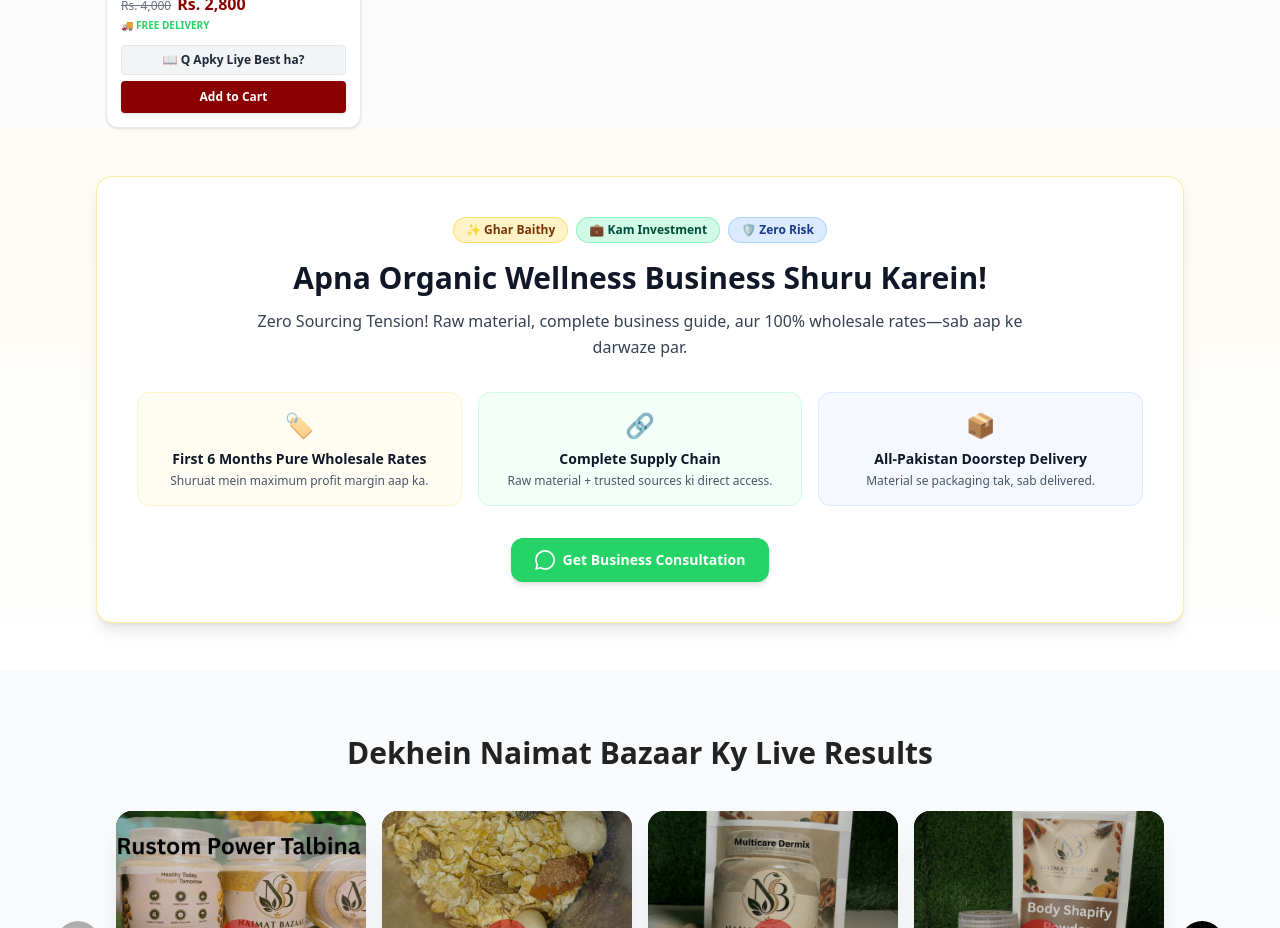
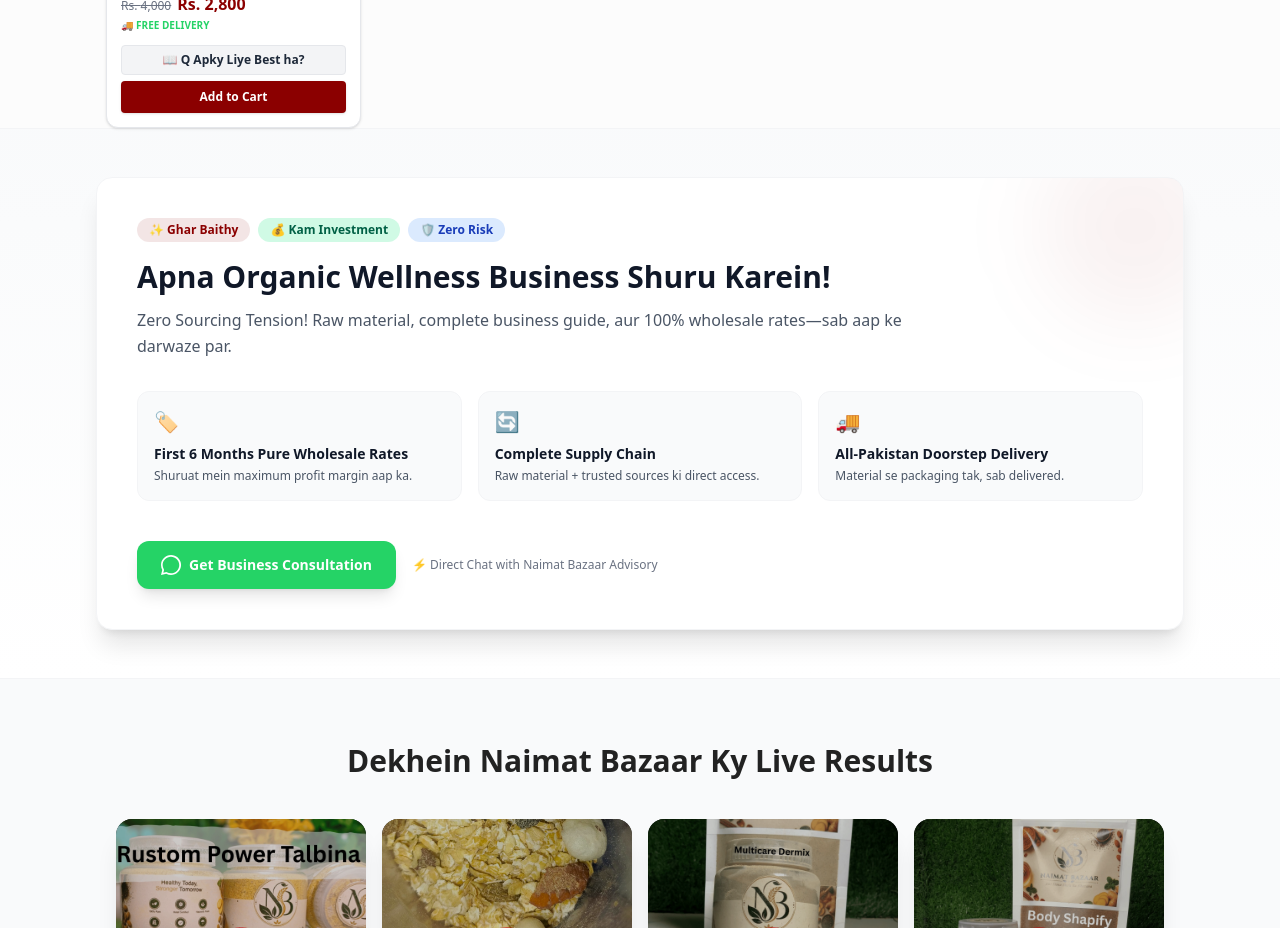
Before and after one commit to umar-dev-io/naimatbazaar, a Next.js app: page / in a window 1280 px wide. Shown: the part 2980-3908 px from the top of the page. Built offline with nearby package versions, Linux system fonts and the light colour scheme.

Commit message:
Update BusinessOpportunity.jsx

```diff
--- a/src/components/public/BusinessOpportunity.jsx
+++ b/src/components/public/BusinessOpportunity.jsx
@@ -1,106 +1,94 @@
-
 'use client';
 
 import { motion } from 'framer-motion';
 
 export default function BusinessOpportunity() {
-  // Replace with your official WhatsApp number (e.g., 923001234567)
-  const whatsappNumber = '923000000000';
-  const whatsappMessage = encodeURIComponent(
-    'Hi Naimat Bazaar, I want to get business consultation for starting my own organic wellness business.'
-  );
-  const whatsappUrl = `https://wa.me/${whatsappNumber}?text=${whatsappMessage}`;
+  const whatsappNumber = "923000000000"; // Apna WhatsApp Number yahan update karein (without +)
+  const message = encodeURIComponent("Hello Naimat Bazaar! Main apna home business shuru karne ke baaray mein consultation lena chahta/chahti hoon.");
+  const whatsappUrl = `https://wa.me/${whatsappNumber}?text=${message}`;
 
   return (
-    <section className="py-12 bg-gradient-to-b from-amber-50/50 to-white overflow-hidden">
+    <section className="py-12 bg-gradient-to-b from-gray-50 to-white border-y border-gray-100">
       <div className="max-w-6xl mx-auto px-4 sm:px-6 lg:px-8">
         <motion.div
-          initial={{ opacity: 0, y: 30 }}
+          initial={{ opacity: 0, y: 20 }}
           whileInView={{ opacity: 1, y: 0 }}
           viewport={{ once: true }}
           transition={{ duration: 0.5 }}
-          className="bg-white border border-amber-200/80 rounded-2xl p-6 md:p-10 shadow-lg relative"
+          className="bg-white rounded-2xl p-6 sm:p-10 shadow-xl border border-gray-100 relative overflow-hidden"
         >
-          {/* Top Badge */}
-          <div className="flex flex-wrap items-center justify-center gap-2 mb-4 text-center">
-            <span className="bg-amber-100 text-amber-900 text-xs font-bold px-3 py-1 rounded-full border border-amber-300/60">
+          {/* Background Accent */}
+          <div className="absolute top-0 right-0 -mt-12 -mr-12 w-48 h-48 bg-primary/5 rounded-full blur-2xl pointer-events-none"></div>
+
+          {/* Top Badges */}
+          <div className="flex flex-wrap gap-2 mb-4">
+            <span className="bg-primary/10 text-primary text-xs font-extrabold px-3 py-1 rounded-full">
               ✨ Ghar Baithy
             </span>
-            <span className="bg-emerald-100 text-emerald-900 text-xs font-bold px-3 py-1 rounded-full border border-emerald-300/60">
-              💼 Kam Investment
+            <span className="bg-emerald-100 text-emerald-800 text-xs font-extrabold px-3 py-1 rounded-full">
+              💰 Kam Investment
             </span>
-            <span className="bg-blue-100 text-blue-900 text-xs font-bold px-3 py-1 rounded-full border border-blue-300/60">
+            <span className="bg-blue-100 text-blue-800 text-xs font-extrabold px-3 py-1 rounded-full">
               🛡️ Zero Risk
             </span>
           </div>
 
-          {/* Main Headline & Subheadline */}
-          <div className="text-center max-w-3xl mx-auto mb-8">
-            <h2 className="text-2xl md:text-3xl font-extrabold text-gray-900 leading-tight mb-3">
-              Apna Organic Wellness Business Shuru Karein!
-            </h2>
-            <p className="text-sm md:text-base text-gray-700 leading-relaxed font-medium">
-              Zero Sourcing Tension! Raw material, complete business guide, aur 100% wholesale rates—sab aap ke darwaze par.
-            </p>
-          </div>
+          {/* Heading & Subheading */}
+          <h2 className="text-2xl sm:text-3xl font-black text-gray-900 mb-3 leading-tight">
+            Apna Organic Wellness Business Shuru Karein!
+          </h2>
+          <p className="text-gray-600 text-sm sm:text-base font-medium mb-8 max-w-3xl leading-relaxed">
+            Zero Sourcing Tension! Raw material, complete business guide, aur 100% wholesale rates—sab aap ke darwaze par.
+          </p>
 
           {/* Key Highlights Grid */}
           <div className="grid grid-cols-1 md:grid-cols-3 gap-4 mb-8">
             <motion.div
               whileHover={{ y: -4 }}
-              className="bg-amber-50/60 border border-amber-100 rounded-xl p-4 text-center"
+              className="p-4 rounded-xl bg-gray-50 border border-gray-100"
             >
-              <div className="text-2xl mb-2">🏷️</div>
-              <h3 className="text-sm font-bold text-gray-900 mb-1">
-                First 6 Months Pure Wholesale Rates
-              </h3>
-              <p className="text-xs text-gray-600">
-                Shuruat mein maximum profit margin aap ka.
-              </p>
+              <div className="text-xl mb-2">🏷️</div>
+              <h3 className="font-extrabold text-gray-900 text-sm mb-1">First 6 Months Pure Wholesale Rates</h3>
+              <p className="text-xs text-gray-600">Shuruat mein maximum profit margin aap ka.</p>
             </motion.div>
 
             <motion.div
               whileHover={{ y: -4 }}
-              className="bg-emerald-50/60 border border-emerald-100 rounded-xl p-4 text-center"
+              className="p-4 rounded-xl bg-gray-50 border border-gray-100"
             >
-              <div className="text-2xl mb-2">🔗</div>
-              <h3 className="text-sm font-bold text-gray-900 mb-1">
-                Complete Supply Chain
-              </h3>
-              <p className="text-xs text-gray-600">
-                Raw material + trusted sources ki direct access.
-              </p>
+              <div className="text-xl mb-2">🔄</div>
+              <h3 className="font-extrabold text-gray-900 text-sm mb-1">Complete Supply Chain</h3>
+              <p className="text-xs text-gray-600">Raw material + trusted sources ki direct access.</p>
             </motion.div>
 
             <motion.div
               whileHover={{ y: -4 }}
-              className="bg-blue-50/60 border border-blue-100 rounded-xl p-4 text-center"
+              className="p-4 rounded-xl bg-gray-50 border border-gray-100"
             >
-              <div className="text-2xl mb-2">📦</div>
-              <h3 className="text-sm font-bold text-gray-900 mb-1">
-                All-Pakistan Doorstep Delivery
-              </h3>
-              <p className="text-xs text-gray-600">
-                Material se packaging tak, sab delivered.
-              </p>
+              <div className="text-xl mb-2">🚚</div>
+              <h3 className="font-extrabold text-gray-900 text-sm mb-1">All-Pakistan Doorstep Delivery</h3>
+              <p className="text-xs text-gray-600">Material se packaging tak, sab delivered.</p>
             </motion.div>
           </div>
 
-          {/* CTA Button */}
-          <div className="text-center">
+          {/* WhatsApp CTA Button */}
+          <div className="flex flex-col sm:flex-row items-center gap-4 pt-2">
             <motion.a
               whileHover={{ scale: 1.03 }}
               whileTap={{ scale: 0.97 }}
               href={whatsappUrl}
               target="_blank"
               rel="noopener noreferrer"
-              className="inline-flex items-center justify-center gap-2 bg-[#25D366] hover:bg-[#20bd5a] text-white font-bold text-sm px-6 py-3 rounded-xl shadow-md transition-colors"
+              className="w-full sm:w-auto inline-flex items-center justify-center gap-2 bg-[#25D366] hover:bg-[#20bd5a] text-white font-bold text-sm px-6 py-3.5 rounded-xl shadow-lg transition-all"
             >
-              <svg className="w-5 h-5 fill-current" viewBox="0 0 24 24">
-                <path d="M.057 24l1.687-6.163c-1.041-1.804-1.588-3.849-1.587-5.946.003-6.556 5.338-11.891 11.893-11.891 3.181.001 6.167 1.24 8.413 3.488 2.245 2.248 3.481 5.236 3.48 8.414-.003 6.557-5.338 11.892-11.893 11.892-1.99-.001-3.951-.5-5.688-1.448l-6.305 1.654zm6.597-3.807c1.676.995 3.276 1.591 5.392 1.592 5.448 0 9.886-4.434 9.889-9.885.002-5.462-4.415-9.89-9.881-9.892-5.452 0-9.887 4.434-9.889 9.884-.001 2.225.651 3.891 1.746 5.634l-.999 3.648 3.742-.981z"/>
+              <svg width="20" height="20" fill="currentColor" viewBox="0 0 24 24">
+                <path d="M12.031 0C5.385 0 0 5.385 0 12.031c0 2.12.553 4.113 1.518 5.85L.03 24l6.297-1.487a11.98 11.98 0 005.705 1.45h.005c6.646 0 12.03-5.385 12.03-12.032C24.062 5.385 18.677 0 12.031 0zm0 22.032h-.004a9.96 9.96 0 01-5.081-1.395l-.364-.216-3.778.892.909-3.685-.237-.377a9.96 9.96 0 01-1.528-5.219c0-5.502 4.477-9.979 9.981-9.979 5.503 0 9.98 4.477 9.98 9.979 0 5.503-4.477 9.98-9.978 9.98z"/>
               </svg>
               <span>Get Business Consultation</span>
             </motion.a>
+            <span className="text-xs text-gray-500 font-medium">
+              ⚡ Direct Chat with Naimat Bazaar Advisory
+            </span>
           </div>
         </motion.div>
       </div>
```
